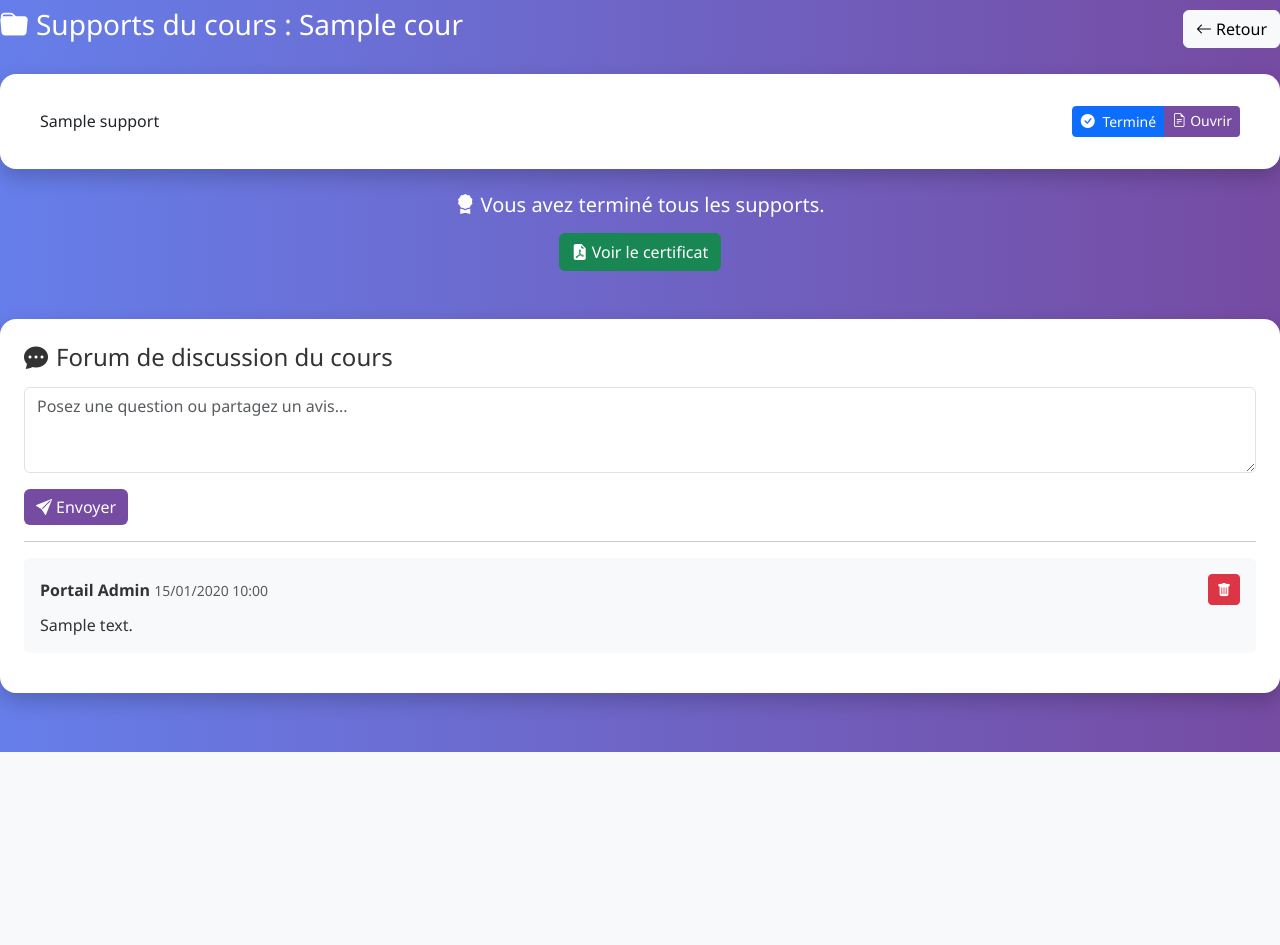
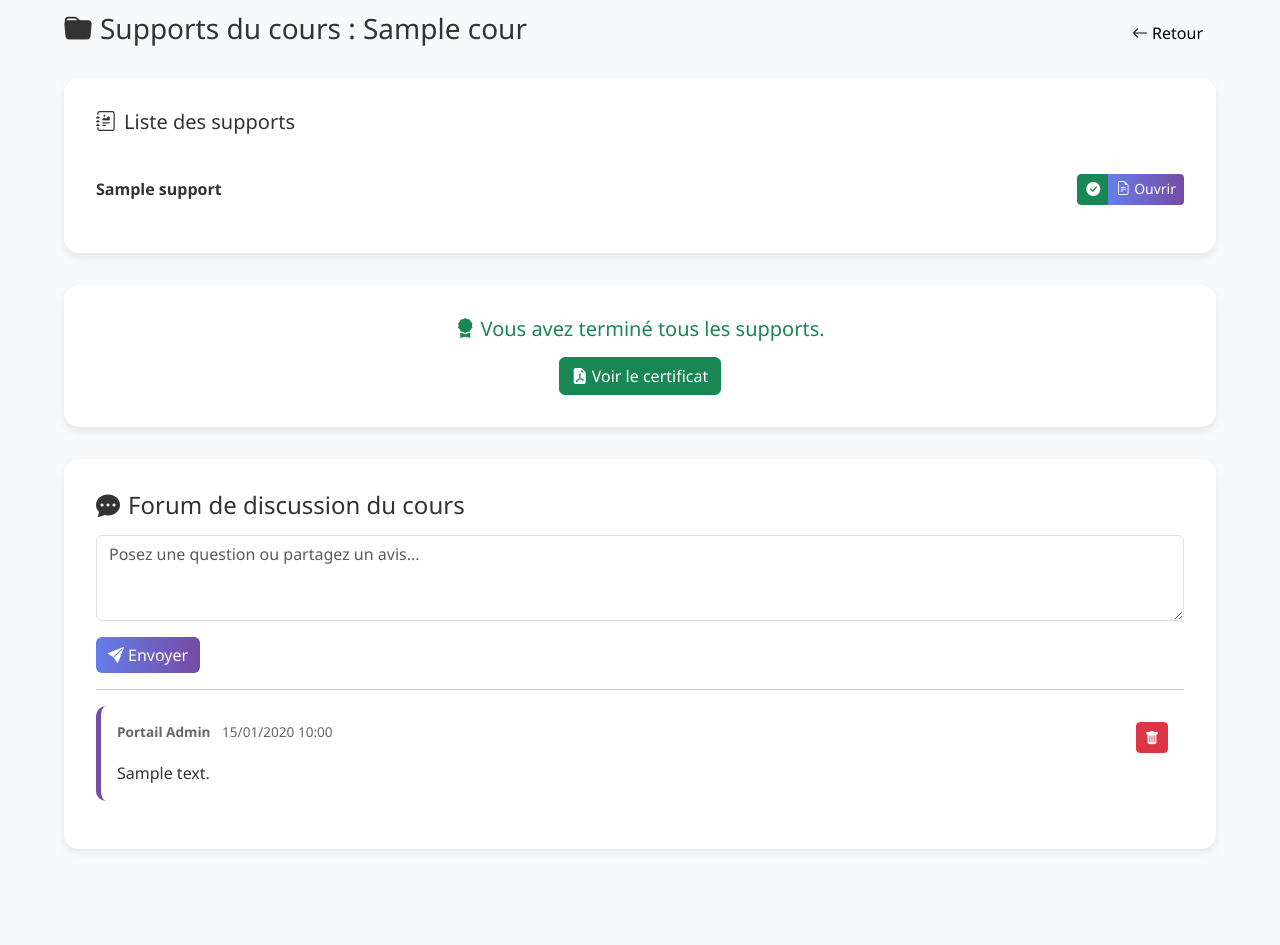
Before and after one commit to sallma123/portail-etudiant, a Spring Boot app: page /etudiant/cours/1/supports in a window 1280 px wide. Shown: the part 48-993 px from the top of the page. Before the commit the page ends 800 px from the top, so only its background shows below. Run offline with Spring Boot 4, Linux system fonts and the light colour scheme; a user stored in the database is signed in; data comes from the database, SQL or seed files in the repository; tables that the repository leaves empty hold one stand-in row (values such as "Sample post"); data that the repository does not hold is empty; some of the project's set-up classes (security, data sources, template engines, error pages and the like) are left out, and stand-ins take their place.

Commit message:
affichage

```diff
--- a/src/main/resources/templates/support-etudiant.html
+++ b/src/main/resources/templates/support-etudiant.html
@@ -1,27 +1,61 @@
-<!-- templates/support-etudiant.html -->
 <!DOCTYPE html>
 <html xmlns:th="http://www.thymeleaf.org"
-      th:replace="layout :: layout(~{::section})"
+      th:replace="layout-dashboard :: layout(~{::section})"
       th:with="pageTitle='Supports du cours', pageContent=~{::section}">
 
-<section>
+<section style="background-color: #f8f9fa; padding: 2rem; border-radius: 1rem;">
+    <style>
+        .card-section {
+            background: white;
+            border-radius: 15px;
+            box-shadow: 0 4px 8px rgba(0,0,0,0.08);
+            padding: 2rem;
+            margin-bottom: 2rem;
+        }
+        .btn-purple {
+            background: linear-gradient(to right, #667eea, #764ba2);
+            color: white;
+            border: none;
+        }
+        .btn-purple:hover {
+            background: #5a67d8;
+        }
+        .support-item {
+            border-bottom: 1px solid #eee;
+            padding: 1rem 0;
+        }
+        .support-item:last-child {
+            border-bottom: none;
+        }
+        .forum-message {
+            background-color: #fff;
+            border-left: 5px solid #764ba2;
+            padding: 1rem;
+            border-radius: 10px;
+            margin-bottom: 1rem;
+        }
+        .forum-meta {
+            font-size: 0.85rem;
+            color: #666;
+        }
+    </style>
 
+    <!-- Titre + bouton retour -->
     <div class="d-flex justify-content-between align-items-center mb-4">
         <h3><i class="bi bi-folder-fill me-2"></i>Supports du cours : <span th:text="${cours.titre}"></span></h3>
         <a href="/etudiant/cours-disponibles" class="btn btn-light"><i class="bi bi-arrow-left"></i> Retour</a>
     </div>
 
-    <!-- 📁 Liste des supports -->
-    <div class="card-custom mb-4">
-        <div class="list-group list-group-flush">
-            <div class="list-group-item d-flex justify-content-between align-items-center"
-                 th:each="support : ${supports}">
-                <span th:text="${support.nomFichier}">Nom fichier</span>
+    <!-- Liste des supports -->
+    <div class="card-section">
+        <h5 class="mb-4"><i class="bi bi-journal-richtext me-2"></i>Liste des supports</h5>
+        <div th:each="support : ${supports}" class="support-item d-flex justify-content-between align-items-center">
+            <span th:text="${support.nomFichier}" class="fw-semibold"></span>
             <div class="btn-group">
                 <a th:href="@{/etudiant/support/{id}/voir(id=${support.id})}"
-                       th:classappend="${supportsVus[support.id]} ? 'btn btn-primary btn-sm' : 'btn btn-outline-primary btn-sm'">
-                        <i class="bi" th:classappend="${supportsVus[support.id]} ? 'bi-check-circle-fill me-1' : 'bi-arrow-right-circle me-1'"></i>
-                        <span th:text="${supportsVus[support.id]} ? 'Terminé' : 'Marquer comme vu'"></span>
+                   th:classappend="${supportsVus[support.id]} ? 'btn btn-success btn-sm' : 'btn btn-outline-secondary btn-sm'"
+                   th:attr="title=${supportsVus[support.id]} ? 'Support d\u00e9j\u00e0 vu' : 'Marquer comme vu'">
+                    <i class="bi" th:classappend="${supportsVus[support.id]} ? 'bi-check-circle-fill' : 'bi-circle'"></i>
                 </a>
                 <a th:href="${support.lien}" target="_blank" class="btn btn-purple btn-sm">
                     <i class="bi bi-file-earmark-text me-1"></i>Ouvrir
@@ -29,13 +63,11 @@
             </div>
         </div>
     </div>
-    </div>
 
-    <!-- 🎯 Section Quiz -->
-    <div class="text-center" th:if="${!supportsNonVus} and ${quizExiste}">
-        <h5><i class="bi bi-award-fill"></i> Vous avez terminé tous les supports.</h5>
-
-        <div class="mt-3">
+    <!-- Quiz ou Certificat -->
+    <div class="card-section text-center" th:if="${!supportsNonVus} and ${quizExiste}">
+        <h5 class="mb-3 text-success"><i class="bi bi-award-fill"></i> Vous avez terminé tous les supports.</h5>
+        <div>
             <a th:if="${certificatDisponible}"
                th:href="@{'/fichiers/' + ${nomFichier}}"
                class="btn btn-success">
@@ -50,11 +82,10 @@
         </div>
     </div>
 
-    <!-- 💬 Forum de discussion -->
-    <div class="card-custom mt-5">
+    <!-- Forum de discussion -->
+    <div class="card-section">
         <h4 class="mb-3"><i class="bi bi-chat-dots-fill me-2"></i>Forum de discussion du cours</h4>
-
-        <form th:action="@{'/etudiant/cours/' + ${cours.id} + '/forum-integré'}" method="post">
+        <form th:action="@{'/etudiant/cours/' + ${cours.id} + '/forum-int\u00e9gr\u00e9'}" method="post">
             <div class="mb-3">
                 <textarea name="contenu" class="form-control" rows="3"
                           placeholder="Posez une question ou partagez un avis..." required></textarea>
@@ -66,12 +97,11 @@
 
         <hr>
 
-        <!-- 🧾 Messages du forum -->
-        <div th:each="msg : ${messages}" class="mb-3 p-3 rounded" style="background-color: #f8f9fa; color: #333;">
-            <div class="d-flex justify-content-between align-items-center">
-                <div>
+        <div th:each="msg : ${messages}" class="forum-message">
+            <div class="d-flex justify-content-between">
+                <div class="forum-meta">
                     <strong th:text="${msg.auteur.prenom + ' ' + msg.auteur.nom}"></strong>
-                    <small class="text-muted" th:text="${#temporals.format(msg.date, 'dd/MM/yyyy HH:mm')}"></small>
+                    <span class="ms-2" th:text="${#temporals.format(msg.date, 'dd/MM/yyyy HH:mm')}"></span>
                 </div>
                 <form th:if="${msg.auteur.id == utilisateurConnecte.id}"
                       th:action="@{'/etudiant/cours/' + ${cours.id} + '/forum/' + ${msg.id} + '/supprimer'}"
```
Also changed, not shown: src/main/resources/templates/admin.html (deleted, +0 -8 lines), 1 other file. Lines whose indentation alone changed are shown as unchanged.
